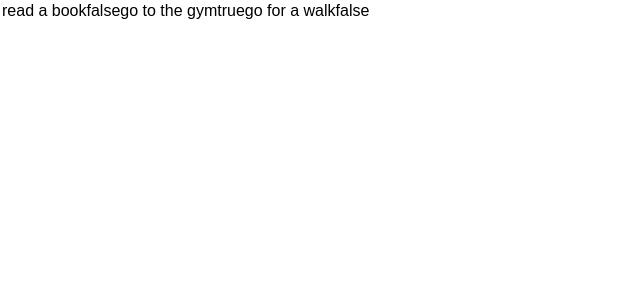
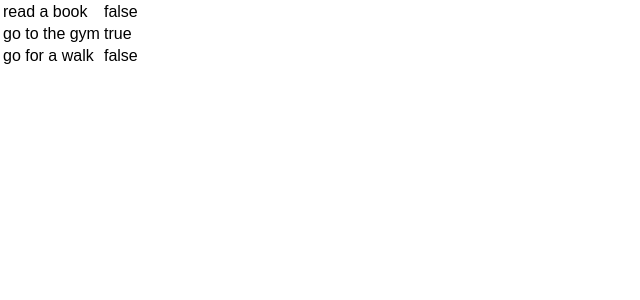
Before and after one commit to Ivan5646/ReactTry, a React (Create React App) app: page / in a window 1280 px wide. Shown: the top 300 px of the page, without its empty margins (0-640 px from the left). Built offline with nearby package versions, Linux system fonts and the light colour scheme.

Commit message:
table displayed

```diff
--- a/src/index.js
+++ b/src/index.js
@@ -4,22 +4,23 @@ import './index.css';
 // import App from './App';
 import registerServiceWorker from './registerServiceWorker';
 
-// class TaskRow extends React.Component {
-//   render () {
-//     return (
-//       <tr>
-//         <td>{JSON.stringify(this.props.tasks)}</td> {/* should pass taskArray at some point... */}
-//         <td>table cell</td>
-//       </tr>
-//     );
-//   }
-// }
+class TaskRow extends React.Component {
+  render () {
+    return (
+      <tr>
+        <td>{this.props.task.task}</td> {/* should pass taskArray at some point... */}
+        <td>{this.props.task.completed}</td>
+      </tr>
+    );
+  }
+}
 
 class Table extends React.Component {
   render () {
     var rows = [];
     this.props.tasks.forEach(function(task){
-      rows.push(task.task, task.completed);
+      //rows.push(task.task, task.completed);
+      rows.push(<TaskRow task={task}/>)
     });
     console.log(rows);
     return (
```
